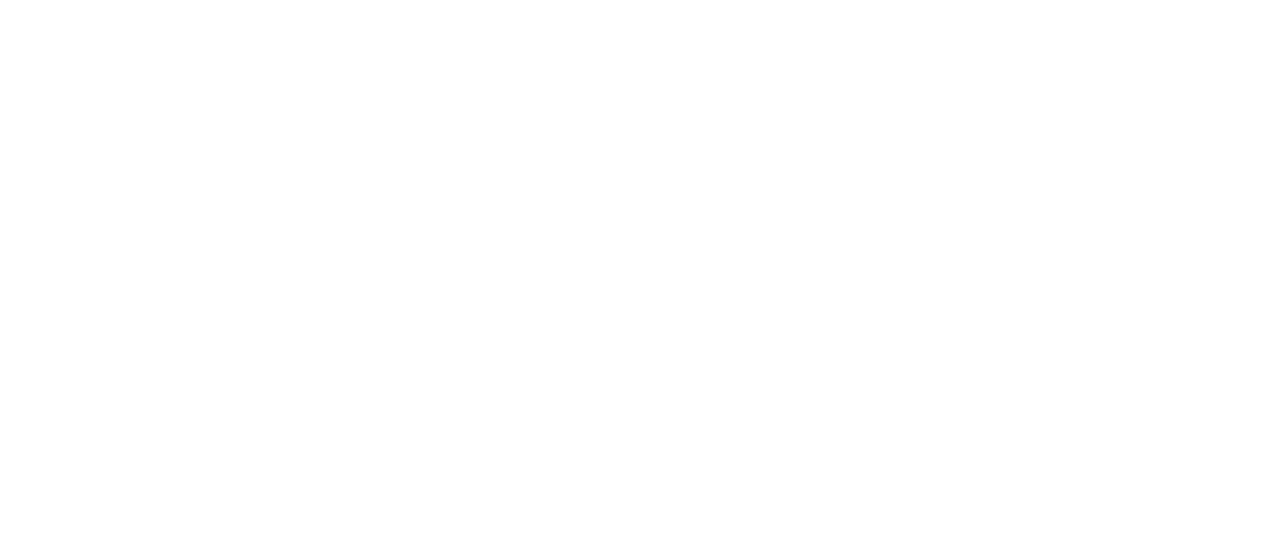
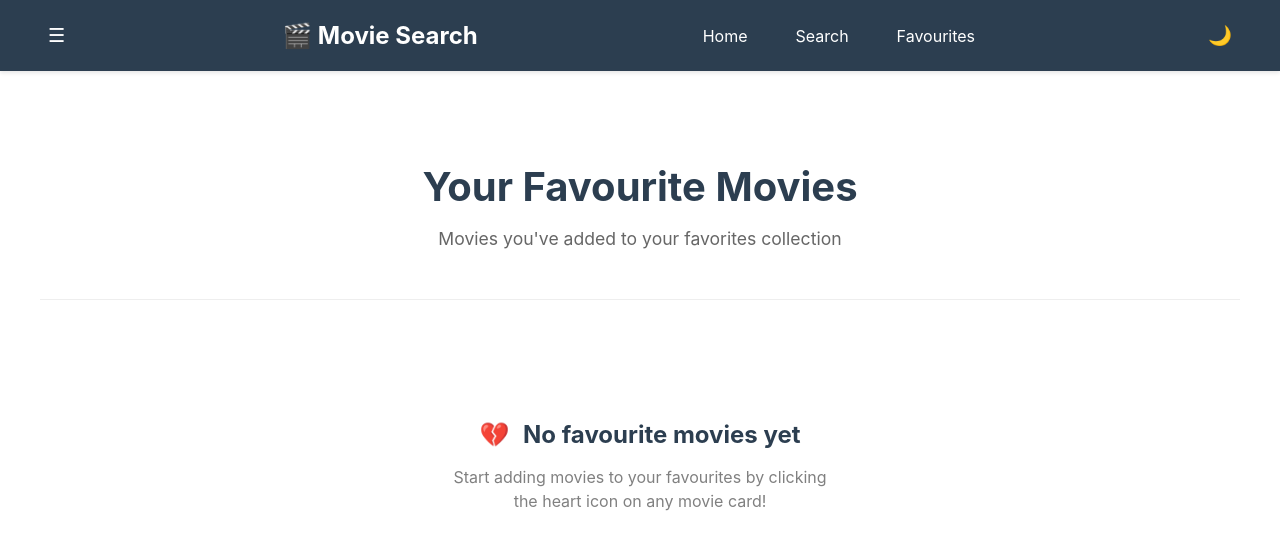
Before and after one commit to DevKingKev/java-spring-reactjs-bootcamp, a React (Create React App) app in the folder frontend/: page /favourites in a window 1280 px wide. Before the commit this address had no page. Shown: the top 550 px of the page. Built offline with nearby package versions, Linux system fonts and the light colour scheme.

Commit message:
Now reading favourites from local storage and displaying them on the favourites page.

```diff
--- a/frontend/src/App.scss
+++ b/frontend/src/App.scss
@@ -525,6 +525,93 @@
   }
 }
 
+// Favourites Page Styles
+.favourites-page {
+  .page-header {
+    text-align: center;
+    padding: 2rem 0;
+    border-bottom: 1px solid #eee;
+    margin-bottom: 2rem;
+
+    h1 {
+      font-size: 2.5rem;
+      margin-bottom: 0.5rem;
+      color: $secondary-color;
+    }
+
+    p {
+      font-size: 1.1rem;
+      color: color.adjust($text-dark, $lightness: 20%);
+    }
+  }
+
+  .favourites-list {
+    .results-header {
+      margin-bottom: 2rem;
+
+      h2 {
+        color: $accent-color;
+
+        &::before {
+          content: "❤️ ";
+          margin-right: 0.5rem;
+        }
+      }
+    }
+  }
+
+  .no-results {
+    text-align: center;
+    padding: 4rem 2rem;
+
+    h3 {
+      font-size: 1.5rem;
+      margin-bottom: 1rem;
+      color: $secondary-color;
+
+      &::before {
+        content: "💔 ";
+        margin-right: 0.5rem;
+      }
+    }
+
+    p {
+      font-size: 1rem;
+      color: color.adjust($text-dark, $lightness: 30%);
+      max-width: 400px;
+      margin: 0 auto;
+      line-height: 1.5;
+    }
+  }
+}
+
+// Dark theme for favourites page
+.app.dark {
+  .favourites-page {
+    .page-header {
+      border-bottom-color: color.adjust($secondary-color, $lightness: 10%);
+
+      h1 {
+        color: $text-light;
+      }
+
+      p {
+        color: #bdc3c7;
+      }
+    }
+
+    .no-results {
+      h3 {
+        color: $text-light;
+      }
+
+      p {
+        color: #95a5a6;
+      }
+    }
+  }
+}
+
 // Responsive Design
 @media (max-width: 768px) {
   .header-content {
--- a/frontend/src/App.tsx
+++ b/frontend/src/App.tsx
@@ -5,7 +5,8 @@
 import Layout from "./components/Layout/Layout";
 import Home from "./pages/Home";
 import Search from "./pages/Search";
-import "./App.scss"; // Changed from App.css to App.scss
+import Favourites from "./pages/Favourites";
+import "./App.scss";
 
 const App: React.FC = () => {
   return (
@@ -15,13 +16,10 @@
           <Route path="/" element={<Layout />}>
             <Route index element={<Home />} />
             <Route path="search" element={<Search />} />
+            <Route path="favourites" element={<Favourites />} />
             <Route
               path="movie/:id"
               element={<div>Movie Detail Page (Coming Soon)</div>}
-            />
-            <Route
-              path="favorites"
-              element={<div>Favorites Page (Coming Soon)</div>}
             />
             <Route
               path="history"
--- a/frontend/src/components/Layout/Layout.tsx
+++ b/frontend/src/components/Layout/Layout.tsx
@@ -22,7 +22,7 @@
           <nav className="nav">
             <Link to="/">Home</Link>
             <Link to="/search">Search</Link>
-            <Link to="/favorites">Favorites</Link>
+            <Link to="/favourites">Favourites</Link>
           </nav>
           <button
             className="theme-toggle"
@@ -38,7 +38,7 @@
             <nav className="sidebar-nav">
               <Link to="/">🏠 Home</Link>
               <Link to="/search">🔍 Search</Link>
-              <Link to="/favorites">❤️ Favorites</Link>
+              <Link to="/favourites">❤️ Favorites</Link>
               <Link to="/history">📋 History</Link>
             </nav>
           </aside>
--- /dev/null
+++ b/frontend/src/pages/Favourites.tsx
@@ -0,0 +1,35 @@
+import React from "react";
+import { useAppSelector } from "../hooks/redux";
+import MovieList from "../components/MovieList";
+
+const Favourites: React.FC = () => {
+  const { favouriteMovies, isLoading } = useAppSelector(
+    (state) => state.movies
+  );
+
+  return (
+    <div className="favourites-page">
+      <div className="page-header">
+        <h1>Your Favourite Movies</h1>
+        <p>Movies you've added to your favorites collection</p>
+      </div>
+
+      {/* Show loading state if needed */}
+      {isLoading && <div className="loading-spinner"></div>}
+
+      {/* Show favourite movies */}
+      {!isLoading && (
+        <MovieList
+          movies={favouriteMovies}
+          title="Favourite Movies"
+          showCount={true}
+          emptyMessage="No favourite movies yet"
+          emptySubtitle="Start adding movies to your favourites by clicking the heart icon on any movie card!"
+          className="favourites-list"
+        />
+      )}
+    </div>
+  );
+};
+
+export default Favourites;
--- a/frontend/src/store/slices/movieSlice.ts
+++ b/frontend/src/store/slices/movieSlice.ts
@@ -4,6 +4,7 @@
 
 const API_BASE_URL = process.env.REACT_APP_API_URL || 'http://localhost:8080/api';
 const FAVOURITE_MOVIES_KEY = 'favouriteMovies';
+const SEARCH_HISTORY_KEY = 'searchHistory';
 
 // Helper functions for localStorage
 const saveFavouritesToStorage = ( favourites: MovieListItem[] ) => {
@@ -27,6 +28,28 @@
     }
     // Initialize empty array in localStorage if none exists
     saveFavouritesToStorage( [] );
+    return [];
+};
+
+const saveSearchHistoryToStorage = ( history: string[] ) => {
+    try {
+        localStorage.setItem( SEARCH_HISTORY_KEY, JSON.stringify( history ) );
+    } catch ( error ) {
+        console.error( 'Failed to save search history to localStorage:', error );
+    }
+};
+
+const loadSearchHistoryFromStorage = (): string[] => {
+    try {
+        const stored = localStorage.getItem( SEARCH_HISTORY_KEY );
+        if ( stored ) {
+            return JSON.parse( stored );
+        }
+    } catch ( error ) {
+        console.error( 'Failed to load search history from localStorage:', error );
+    }
+    // Initialize empty array in localStorage if none exists
+    saveSearchHistoryToStorage( [] );
     return [];
 };
 
@@ -78,7 +101,7 @@
     isLoading: false,
     isLoadingDetail: false,
     error: null,
-    searchHistory: [],
+    searchHistory: loadSearchHistoryFromStorage(), // Load from localStorage on initialization
 };
 
 const movieSlice = createSlice( {
@@ -100,7 +123,11 @@
         addToSearchHistory: ( state, action: PayloadAction<string> ) => {
             const query = action.payload.trim();
             if ( query && !state.searchHistory.includes( query ) ) {
-                state.searchHistory = [query, ...state.searchHistory].slice( 0, 20 );
+                const updatedHistory = [query, ...state.searchHistory].slice( 0, 20 );
+                state.searchHistory = updatedHistory;
+
+                // Save to localStorage
+                saveSearchHistoryToStorage( updatedHistory );
             }
         },
         clearError: ( state ) => {
```
